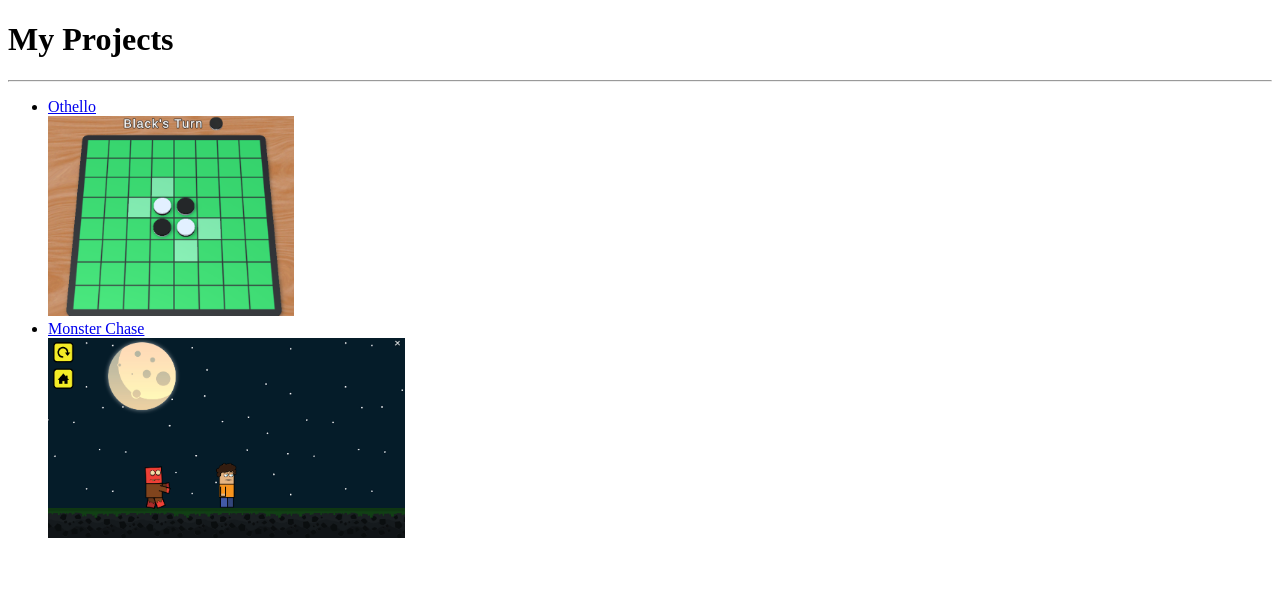
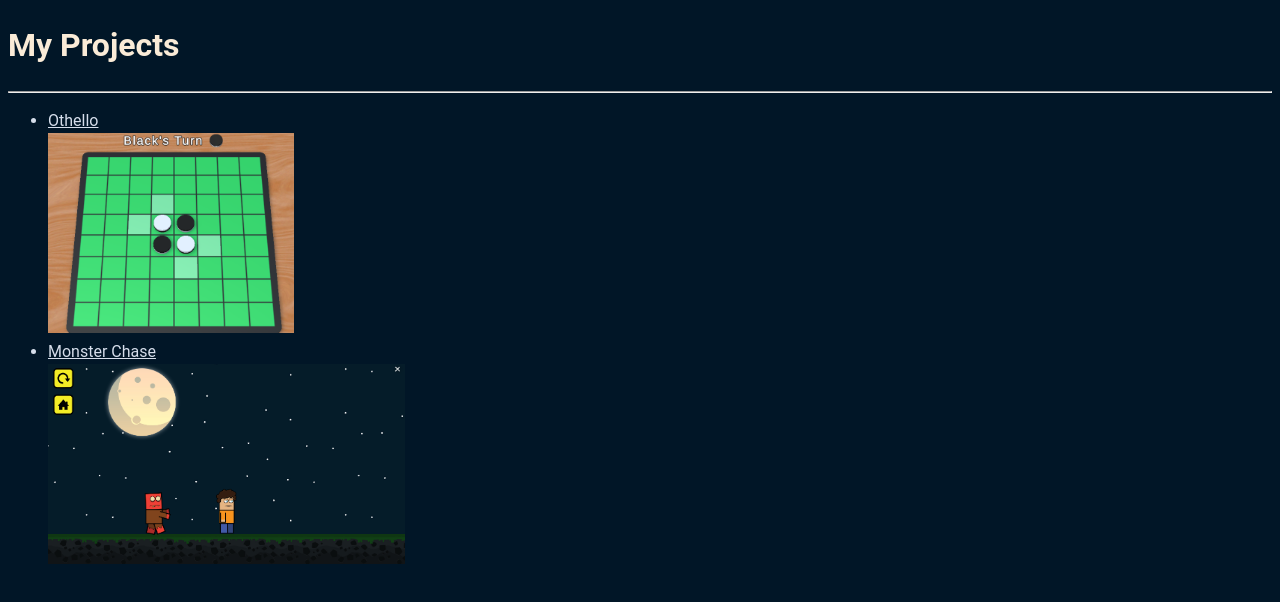
Before and after one commit to tkmnbr/Portfolio, a plain HTML site: page projects.html in a window 1280 px wide. Drawn offline with Linux system fonts and the light colour scheme.

Commit message:
Add link to style.css and update color of headings and links

```diff
--- a/projects.html
+++ b/projects.html
@@ -3,11 +3,17 @@
 <head>
     <meta charset="UTF-8">
     <title>Projects</title>
+    <style type = "text/css">
+        a{
+        color: #D6DEEB;
+        }
+    </style>
 </head>
 <body>
-    <h1>My Projects</h1>
+    <link rel="stylesheet" href="./style.css">
+    <h1 style="color: antiquewhite">My Projects</h1>
     <hr>
-        <ul>
+        <ul style="color: #D6DEEB;">
             <li><a href="https://play.unity.com/mg/other/webgl-builds-334224">Othello</a></li>
             <img src="./Assets/Othello.png" alt="Othello game starting scene" height="200">
             <li><a href="https://play.unity.com/mg/other/monster-chase-6">Monster Chase</a></li>
--- /dev/null
+++ b/style.css
@@ -0,0 +1,7 @@
+html{
+    font-family: 'Roboto', sans-serif;
+    font-size: 16px;
+    line-height: 1.5;
+    color: #D6DEEB;
+    background-color: #011627;
+}
```
Also changed, not shown: index.html (+6 -0 lines).
